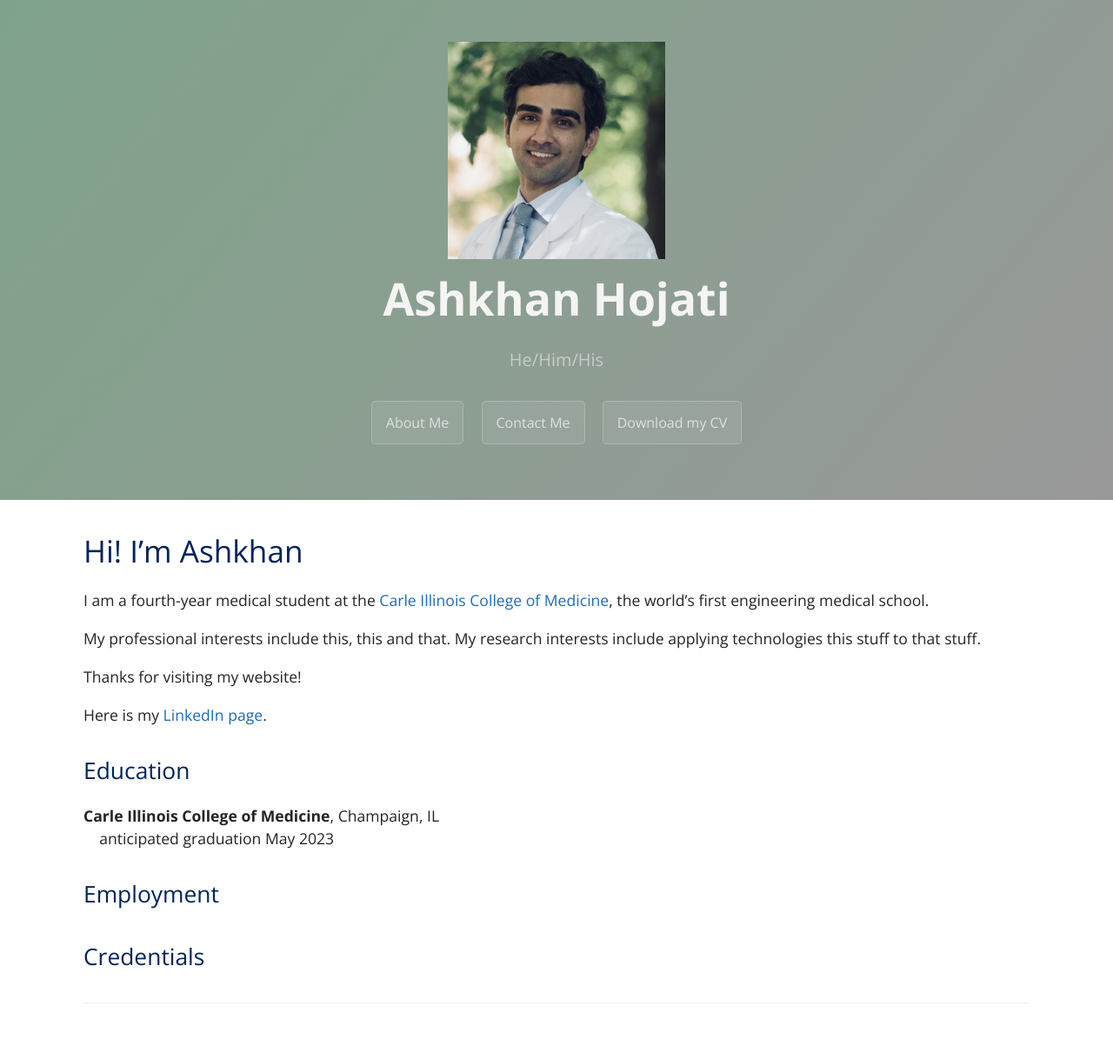
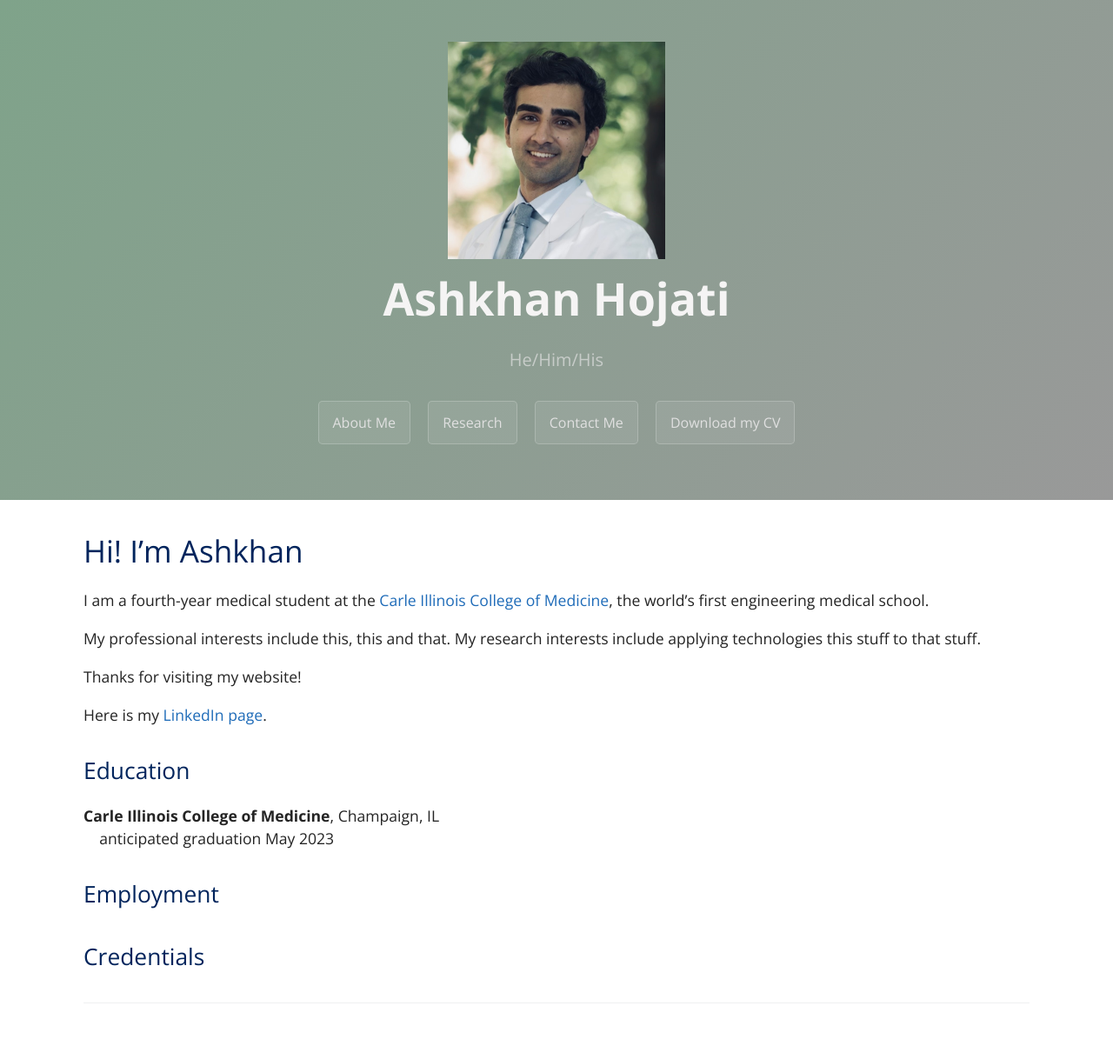
Before and after one commit to EyeCanDoIt/EyeCanDoIt.github.io, a Jekyll site: the page built from index.md, in a window 1280 px wide. Shown: the whole page at 87% size. Built offline with Jekyll 4.4.1, drawn with Linux system fonts in a browser that asks for light colours.

Commit message:
Update template.html

```diff
--- a/_layouts/template.html
+++ b/_layouts/template.html
@@ -32,7 +32,7 @@
 <!--        {% endfor %}-->
             <a href="index" class="btn" style="color:#E0E0E0">About Me</a>
 <!--            <a href="projects" class="btn" style="color:#E0E0E0">Projects</a>-->
-<!--            <a href="research" class="btn" style="color:#E0E0E0">Research</a>-->
+            <a href="research" class="btn" style="color:#E0E0E0">Research</a>
             <a href="contact" class="btn" style="color:#E0E0E0">Contact Me</a>
             <a href="../Images/pdfs/PolicarpioCV_9.19.2022.pdf" class="btn" style="color:#E0E0E0" download>Download my CV</a>
 
```
